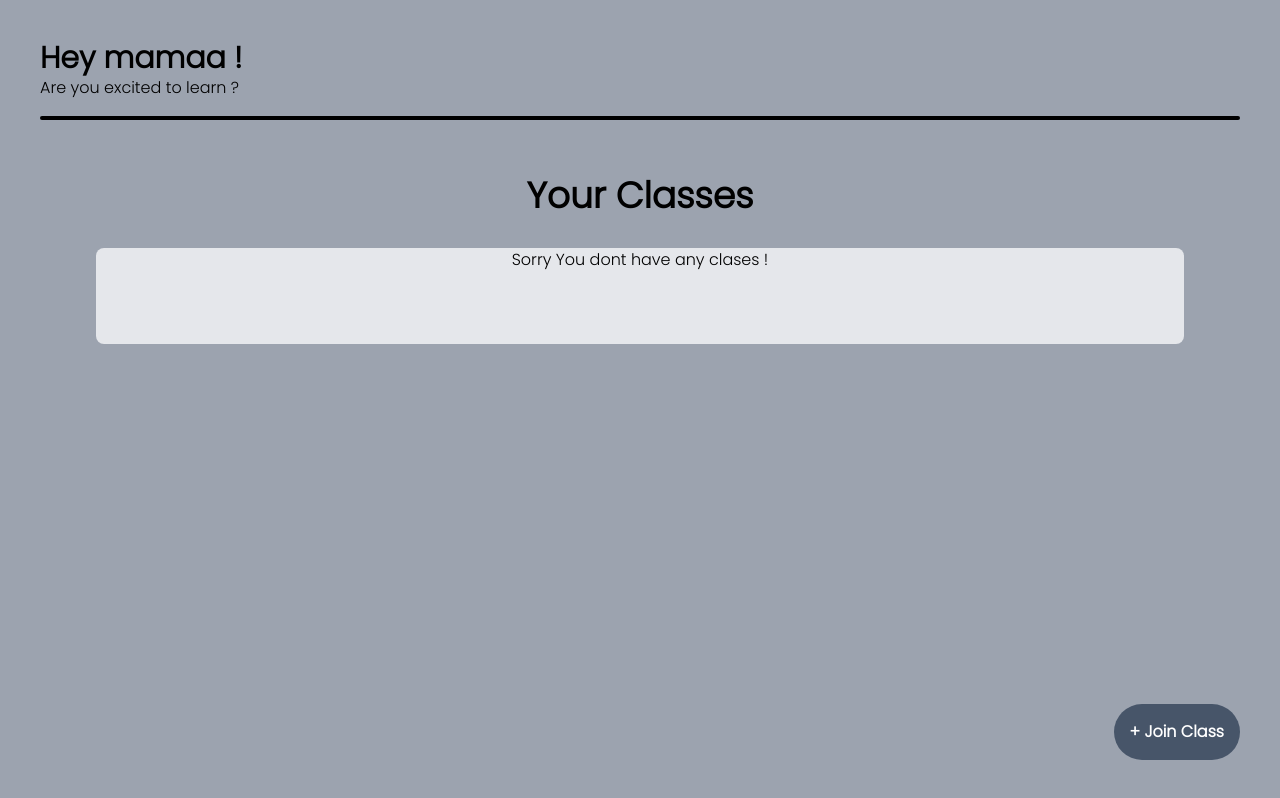
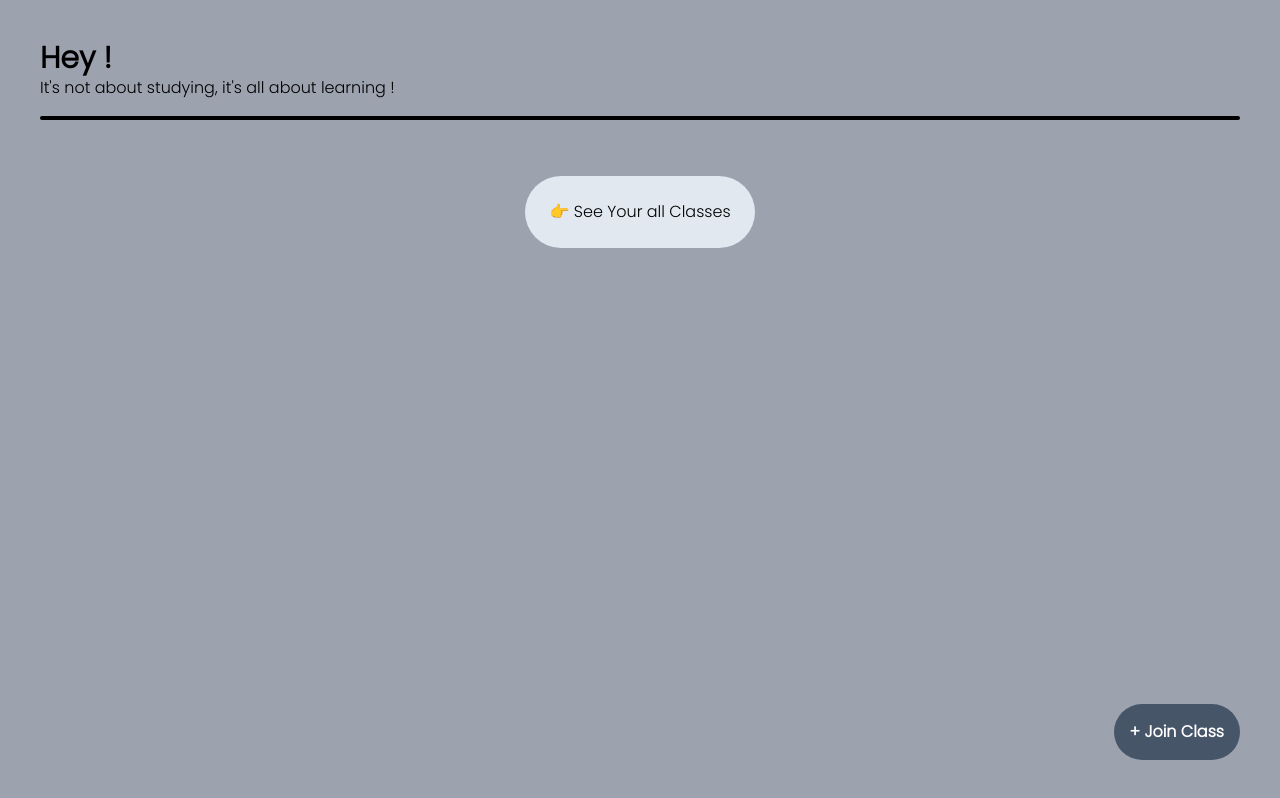
Before and after one commit to frostedkitsune/lvlup, a Next.js app: page / in a window 1280 px wide. Built offline with nearby package versions, Linux system fonts and the light colour scheme.

Commit message:
Little change in dashboard

```diff
--- /dev/null
+++ b/src/app/classes/page.tsx
@@ -0,0 +1,20 @@
+import React from "react";
+
+const Classes = () => {
+  return (
+    <main className="bg-gray-400 min-h-screen">
+      <section className="px-44 py-20">
+        <h1 className="text-4xl text-center text-black font-extrabold mb-12">
+          Your Classes
+        </h1>
+        <div className="bg-gray-200 min-h-44 w-full rounded-lg grid place-content-center">
+          <p className="text-center text-black my-auto">
+            Sorry You dont have any clases !
+          </p>
+        </div>
+      </section>
+    </main>
+  );
+};
+
+export default Classes;
--- a/src/app/page.tsx
+++ b/src/app/page.tsx
@@ -1,20 +1,26 @@
+"use client";
+
+import userDetails from "@/components/state/StateManager";
+import Link from "next/link";
 import React from "react";
 
 const Home = () => {
+  const { user } = userDetails();
+
   return (
     <main className="bg-gray-400 min-h-screen">
       <header className="w-[100vw] p-10 justify-between text-black mb-4">
-        <h2 className="text-3xl font-bold">Hey mamaa !</h2>
-        <p>Are you excited to learn ?</p>
+        <h2 className="text-3xl font-bold">Hey {user?.name} !</h2>
+        <p>It's not about studying, it's all about learning !</p>
         <div className="h-1 rounded-full bg-black w-full mt-4"></div>
       </header>
-      <section className="px-24">
-        <h1 className="text-4xl text-center text-black font-extrabold mb-8">
-          Your Classes
-        </h1>
-        <div className="bg-gray-200 min-h-24 w-full rounded-lg">
-          <p className="text-center text-black my-auto">Sorry You dont have any clases !</p>
-        </div>
+      <section className="px-44 grid place-content-center">
+        <Link
+          href={"/classes"}
+          className="p-6 bg-slate-200 rounded-full hover:bg-white text-black hover:shadow-md hover:shadow-black/70"
+        >
+          👉 See Your all Classes
+        </Link>
       </section>
       <footer className="fixed bottom-10 right-10">
         <button className="bg-slate-600 hover:bg-slate-600/40 hover:shadow-md hover:shadow-black/70 p-4 rounded-full text-white font-extrabold">
```
